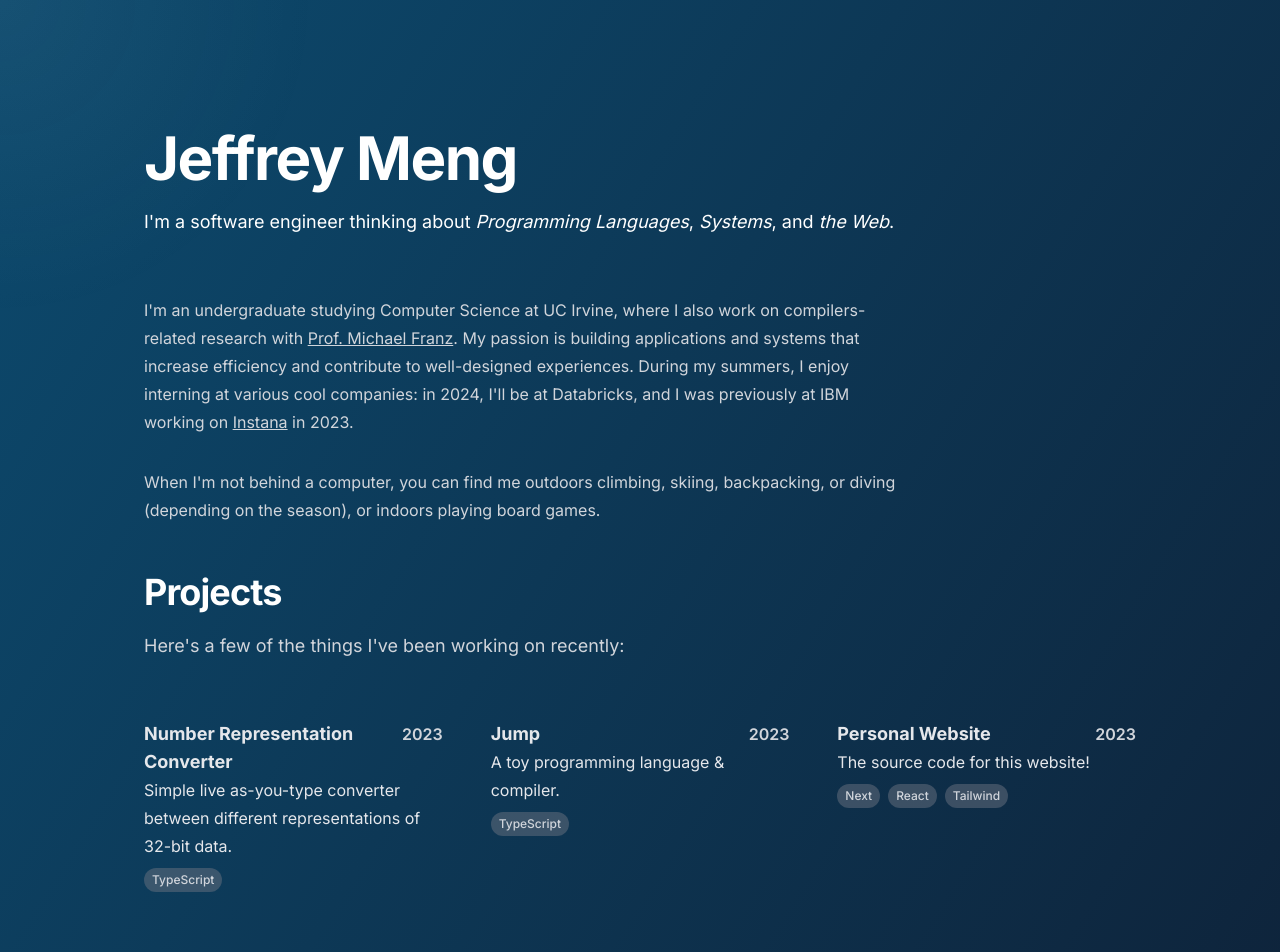
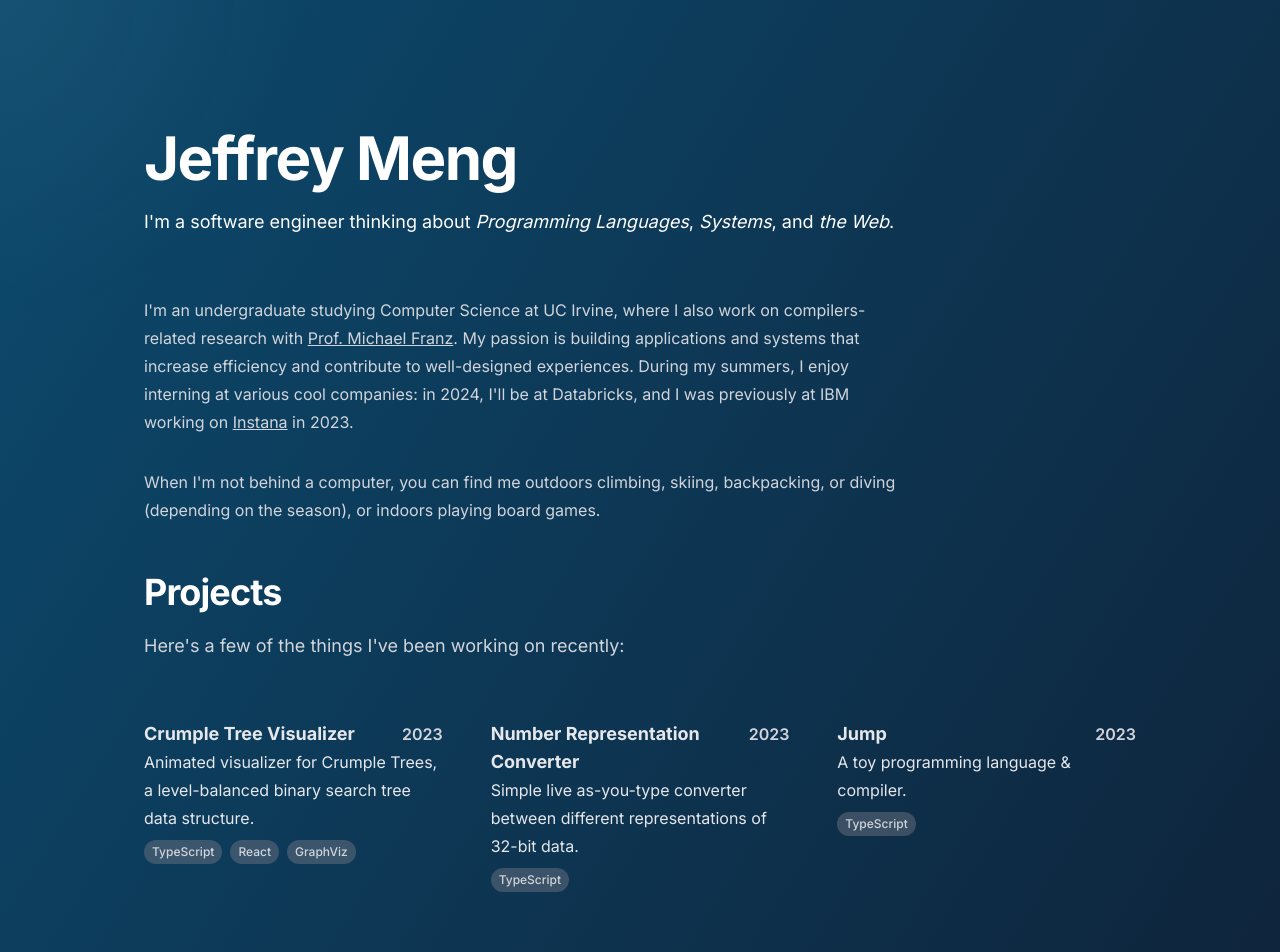
Before and after one commit to jeffreymeng/jeffkmeng.com, a Next.js app: page / in a window 1280 px wide. Shown: the top 952 px of the page. Built offline with nearby package versions, Linux system fonts and the light colour scheme.

Commit message:
chore: update projects

```diff
--- a/src/data/projects.ts
+++ b/src/data/projects.ts
@@ -7,6 +7,14 @@ type Project = {
 };
 
 const projects: Project[] = [
+  {
+    name: "Crumple Tree Visualizer",
+    year: 2023,
+    description:
+      "Animated visualizer for Crumple Trees, a level-balanced binary search tree data structure.",
+    link: "https://crumpleviz.jeffkmeng.com",
+    tech: ["TypeScript", "React", "GraphViz"],
+  },
   {
     name: "Number Representation Converter",
     year: 2023,
```
